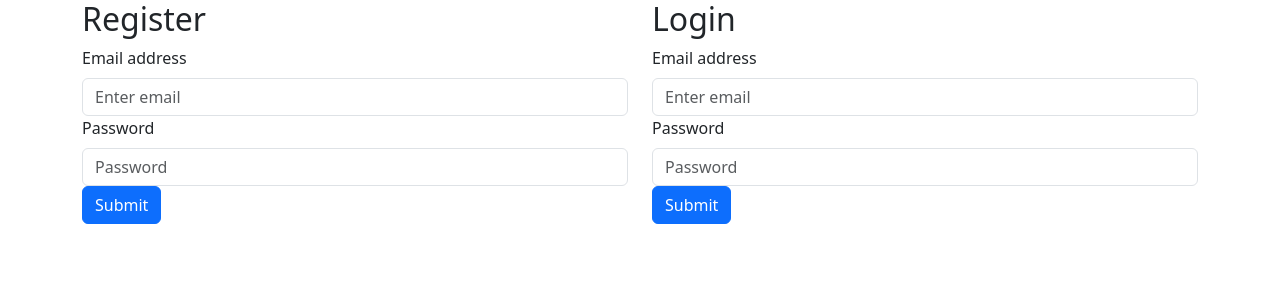
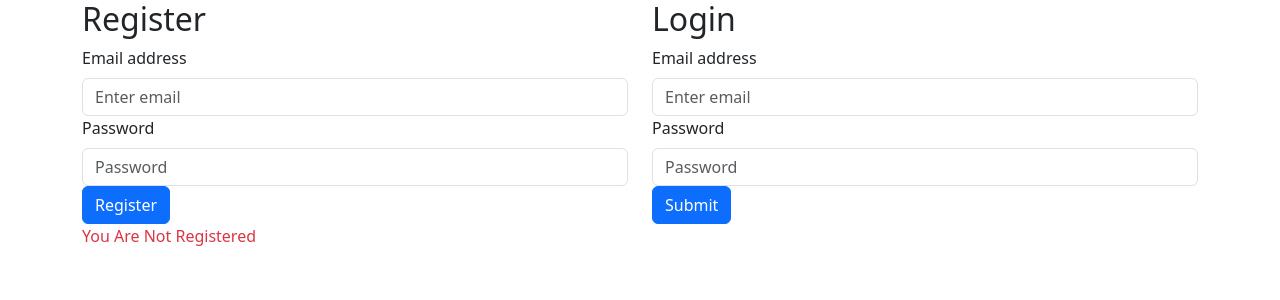
Before and after one commit to RealZacharyFowler/AuthFrontend, a React (Create React App) app: page / in a window 1280 px wide. Shown: the top 300 px of the page. Built offline with nearby package versions, Linux system fonts and the light colour scheme.

Commit message:
Successfully added axios post reques
Signed-off-by: Zachary Fowler <zacharysamuel.fowler@gmail.com>

```diff
--- a/src/Register.js
+++ b/src/Register.js
@@ -16,18 +16,27 @@
         // set configurations
         const configuration = {
             method: "post",
-        url: "https://nodejs-mongodb-auth-app.herokuapp.com/register",
+            url: "https://authappbackend-acef5587e328.herokuapp.com/register",
             data: {
                 email,
                 password,
             },
         };
+        // make the API call
+        axios(configuration)
+            .then((result) => {
+                setRegister(true);
+            })
+            .catch((error) => {
+                error = new Error();
+            });
+
     }
 
     return (
         <>
             <h2>Register</h2>
-            <Form onSubmit={(e)=>handleSubmit(e)}>
+            <Form onSubmit={(e) => handleSubmit(e)}>
                 {/* email */}
                 <Form.Group controlId="formBasicEmail">
                     <Form.Label>Email address</Form.Label>
@@ -58,8 +67,15 @@
                     type="submit"
                     onClick={(e) => handleSubmit(e)}
                 >
-                    Submit
+                    Register
                 </Button>
+
+                {/* display success message */}
+                {register ? (
+                    <p className="text-success">You Are Registered Successfully</p>
+                ) : (
+                    <p className="text-danger">You Are Not Registered</p>
+                )}
             </Form>
 
         </>
```
Lines whose indentation alone changed are shown as unchanged.
